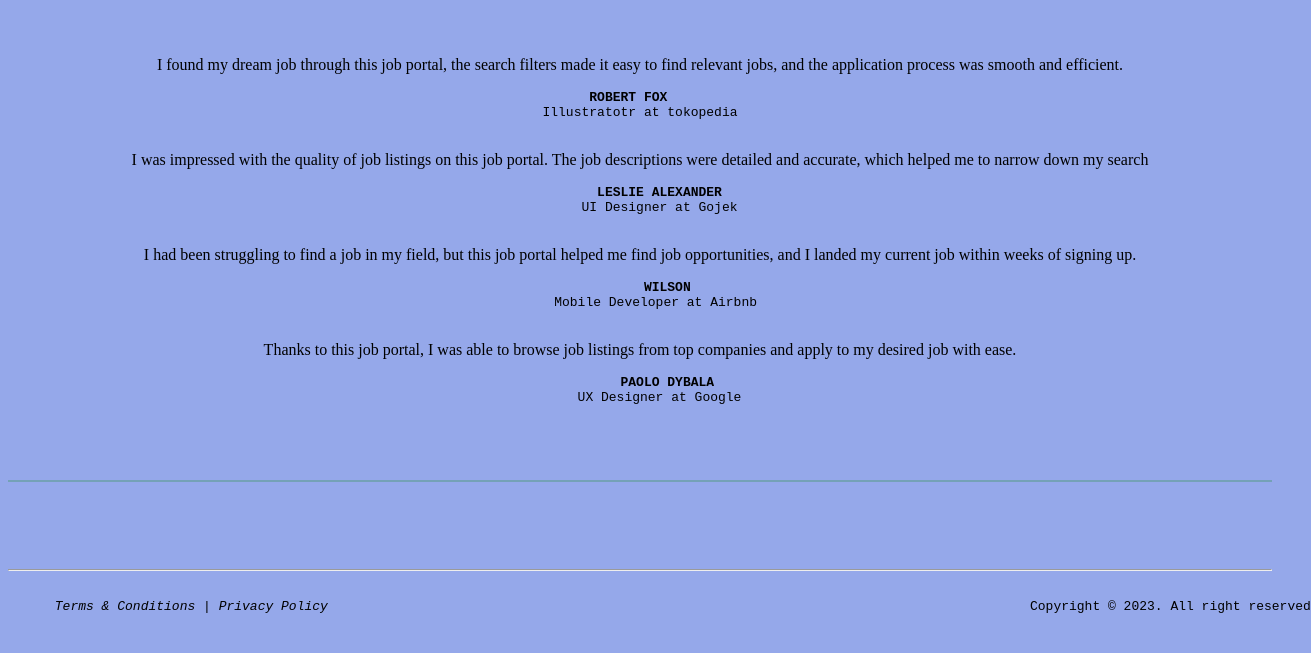
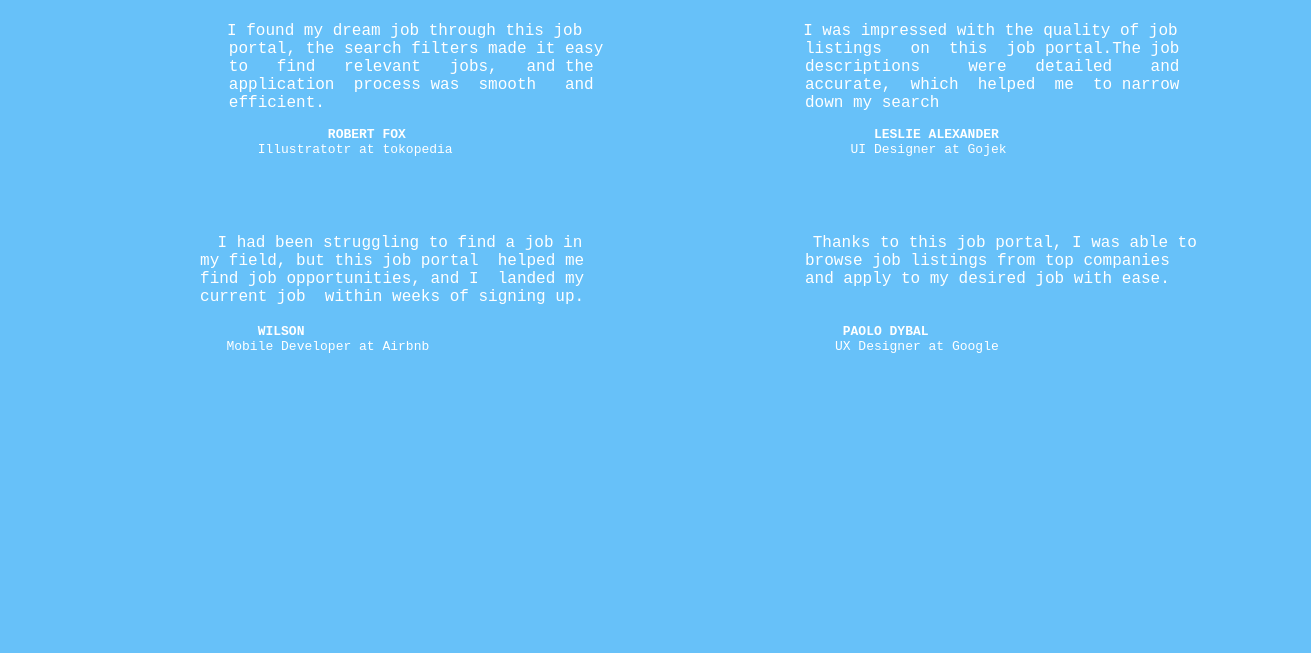
Before and after one commit to Aitrich-Academy/html-chapter-1, a plain HTML site: page workshops/workshop 2/workshop2.html in a window 1280 px wide. Shown: the part 181-834 px from the top of the page, 1311 px wide, since content can reach past the window. After the commit the page ends 800 px from the top, so only its background shows below. Drawn offline with Linux system fonts and the light colour scheme.

Commit message:
Workshop2

```diff
--- a/workshops/workshop 2/workshop2.html
+++ b/workshops/workshop 2/workshop2.html
@@ -1,46 +1,53 @@
 <!DOCTYPE html>
 <html>
+
 <head>
-	<title>HTML Basic</title>
-	<!-- HTML <meta> tag is used to represent the metadata about the HTML document. It specifies page description, keywords, copyright, language, author of the documents -->
-	<meta charset="utf-8"> <!-- It defines the character encoding. The value of charset is "utf-8" which means it will support to display any language. -->
+    <title>HTML Basic</title>
+    <!-- HTML <meta> tag is used to represent the metadata about the HTML document. It specifies page description, keywords, copyright, language, author of the documents -->
+    <meta charset="utf-8">
+    <!-- It defines the character encoding. The value of charset is "utf-8" which means it will support to display any language. -->
     <meta name="keywords" content="HTML"> <!-- It specifies the list of keyword which is used by search engines  -->
-    <meta name="description" content="HTML Basics"><!--  It defines the website description which is useful to provide relevant search performed by search engines. -->
-    <meta name="author" content="Soudha">  <!-- It specifies the author of the page. It is useful to extract author information by Content management system automatically. -->
+    <meta name="description" content="HTML Basics">
+    <!--  It defines the website description which is useful to provide relevant search performed by search engines. -->
+    <meta name="author" content="Soudha">
+    <!-- It specifies the author of the page. It is useful to extract author information by Content management system automatically. -->
 </head>
-<body bgcolor="#95a8ea"><!--bgcolor attribute is used to set the background color of an HTML element
-	<!-- The <pre> tag defines preformatted text.The text will be displayed exactly as written in the HTML source code. -->
-                <pre><!-- The <font> tag was used in HTML 4 to specify the font face, font size, and color of text-->  <font size="5px"> <b>Hire Me Now!</b></font>                           Home          Post A Job            About            Feature                                    Login|SignUp</pre>
-               <!-- The <br> tag inserts a single line break -->
-               <br>
-    <!-- HR tag is used to draw a horizontal line within the texts to sepate content.--><hr color="#74a1b6">
 
-     <br><br><!--The <h1> to <h6> tags are used to define HTML headings.--> <h1 align="center"><u><font color="#fff5ee">What job applicants say about us</font></u></h1><br>
-        <br>
-       <div align ="center"> I found my dream job through this job  portal,
-        the search filters made it easy to find relevant jobs, and the application process was smooth and efficient.
-        <p align="right"><pre><strong>  ROBERT FOX   </strong>  <br>Illustratotr at tokopedia</p></div></pre></div>
-<br>
-<div align ="center"> I was impressed with the quality of job  listings on this job portal. The job  descriptions were detailed and  accurate, which helped me to narrow  down my search
-    <p align="right"><pre> <strong>           LESLIE ALEXANDER  </strong>     <br>     UI Designer at Gojek</p></div></pre></div>
-<br>
-<div align ="center"> I had been struggling to find a job in my field, but this job portal helped me find job opportunities, and I landed my current job within weeks of signing up.
-    <p align="right"><pre> <strong>           WILSON  </strong>   <br>    Mobile Developer at Airbnb</p></div></pre></div>
-<br>
-<div align ="center">Thanks to this job portal, I was able to browse job listings from top companies and apply to my desired job with ease.
-    <p align="right"><pre>   <strong>           PAOLO DYBALA    </strong>   <br>     UX Designer at Google</p></div></pre></div>
-     <br>
-     <br>
-     <br>
-     <hr color="#74a1b6">
-     <div><marquee><pre> <font size="5px" color="#555555">   <b>Hire Me Now!</b></font>                                                                   <font size="3px" color="#555555"><b>About Us</b></font>                    <font size="3px" color="#555555"><b>Service</b></font>                        <font size="3px" color="#555555"><b>Company</b></font></marquee></pre></div>
+<body bgcolor="#67c1f9"><!--bgcolor attribute is used to set the background color of an HTML element> -->
+    <font color="white" face="Copperplate">
+        <!-- The <h1> to <h6> tags are used to define HTML headings.--><br><br>
+        <font size="5%">
+            <h1 align="center">What job applicants say about us</h1></font><br>
 
-     <br>
 
-     <hr>
+               <div> <pre> <font size="4%">                      I found my dream job through this job                       I was impressed with the quality of job
+                       portal, the search filters made it easy                     listings   on  this  job portal.The job
+                       to   find   relevant   jobs,   and the                      descriptions     were   detailed    and
+                       application  process was  smooth   and                      accurate,  which  helped  me  to narrow
+                       efficient.                                                  down my search</font>
+                    <br>                                         <strong>ROBERT FOX   </strong>                                                         <strong>LESLIE ALEXANDER</strong>
+                                Illustratotr at tokopedia                                                   UI Designer at Gojek
+            </pre>
+            <br>
+            <br>
 
-     <pre><br><!-- <em> element defines emphasized text-->      <em>Terms & Conditions | Privacy Policy</em>                                                                                          Copyright © 2023. All right reserved</pre>
+            <div> <pre> <font size="4%">                     I had been struggling to find a job in                        Thanks to this job portal, I was able to
+                    my field, but this job portal  helped me                       browse job listings from top companies
+                    find job opportunities, and I  landed my                       and apply to my desired job with ease.
+                    current job  within weeks of signing up.
+                                                                        </font>
+                                <strong>WILSON   </strong>                                                                  <strong>PAOLO DYBAL</strong>
+                            Mobile Developer at Airbnb                                                    UX Designer at Google
+     </pre>
+
+
+            <br>
+            <br>
+            <br>
+
+        </font>
 </body>
 
 <br>
+
 </html>
```
